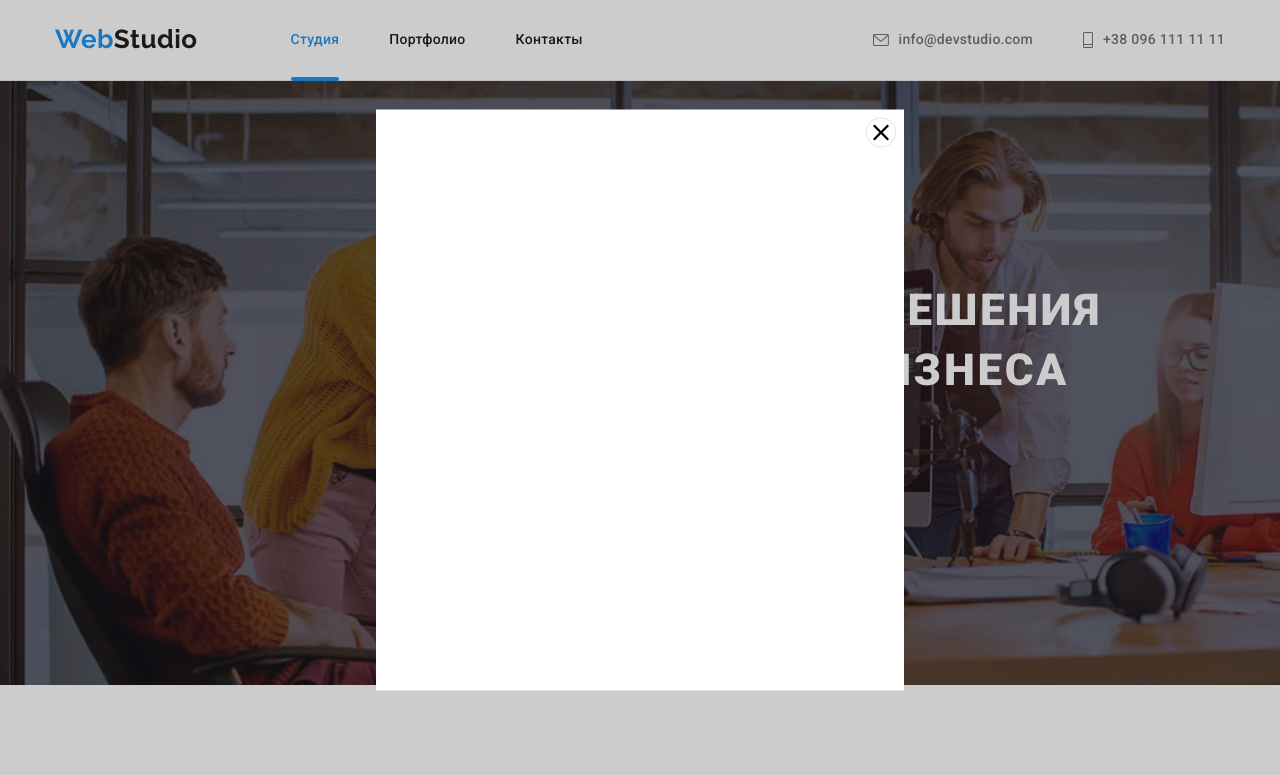
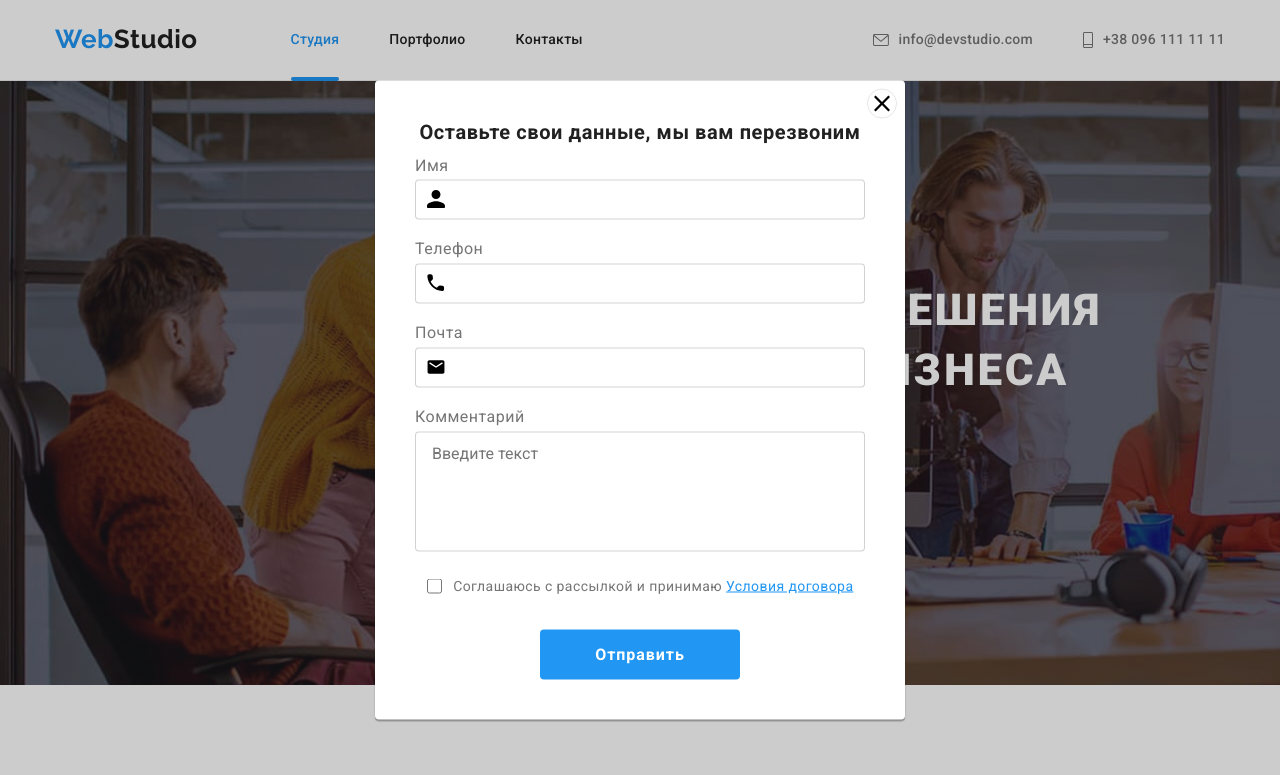
Before and after one commit to moroz01/goit-markup-hw-06, a plain HTML site: page index.html in a window 1280 px wide. Both pictures are taken after a click on the button "Заказать услугу". Shown: the top 775 px of the page. Drawn offline with nearby package versions, Linux system fonts and the light colour scheme.

Commit message:
Добавляет формы и инпуты

```diff
--- a/css/style.css
+++ b/css/style.css
@@ -31,6 +31,11 @@ html {
   --footer-link-color: rgba(255, 255, 255, 0.1);
   --timing-function: cubic-bezier(0.4, 0, 0.2, 1);
   --backdrop-background: rgba(0, 0, 0, 0.2);
+  --field-border: rgba(33, 33, 33, 0.2);
+  --border-footer-color: rgba(255, 255, 255, 0.3);
+  --group-title-color: rgba(33, 33, 33, 1);
+  --modal-submit-color: rgba(24, 140, 232, 1);
+  --modal-border-color: rgba(33, 150, 243, 1);
 }
 
 /* body */
@@ -275,8 +280,8 @@ img {
   transition: background-color 250ms var(--timing-function), color 250ms var(--timing-function);
 }
 
-.button-primary:hover,
-.button-primary:focus {
+.button-primary.order:hover,
+.button-primary.order:focus {
   color: var(--accent-color);
   background-color: var(--primary-white-color);
 }
@@ -541,6 +546,7 @@ img {
 /* Joinus */
 .joinus {
   margin-left: 70px;
+  display: block;
 }
 
 .joinus-p {
@@ -548,6 +554,8 @@ img {
   font-weight: 700;
   color: var(--primary-white-color);
   line-height: 1.14;
+  text-transform: uppercase;
+  margin-bottom: 20px;
 }
 
 /* Footer Social */
@@ -584,6 +592,41 @@ img {
   background-color: var(--accent-color);
 }
 
+.email-footer {
+  display: flex;
+  border: none;
+}
+
+.email-footer input {
+  min-width: 358px;
+  padding-top: 15px;
+  padding-bottom: 15px;
+  padding-left: 16px;
+
+  background-color: var(--secondary-bg-color);
+  color: var(--border-footer-color);
+  border: 1px solid var(--border-footer-color);
+  border-radius: 4px;
+  margin-right: 12px;
+}
+
+.tosign-icon {
+  margin-left: 10px;
+}
+
+.button-primary.tosign {
+  border: 0;
+  display: flex;
+  align-items: center;
+  justify-content: center;
+}
+
+.button-primary.tosign:hover,
+.button-primary.tosign:focus {
+  color: var(--primary-white-color);
+  background-color: var(--modal-submit-color);
+}
+
 /* Модальное окно */
 .backdrop {
   position: fixed;
@@ -613,8 +656,10 @@ img {
 
   min-width: 528px;
   min-height: 581px;
+  background-color: var(--primary-white-color);
+  box-shadow: var(--card-shadow);
+  border-radius: 4px;
 
-  background-color: var(--primary-white-color);
   transform: translate(-50%, -50%) scale(1);
   transition: transform 250ms var(--timing-function);
 }
@@ -628,10 +673,137 @@ img {
   display: flex;
   align-items: center;
 
-  background: white;
+  background-color: transparent;
   border: 1px solid rgba(0, 0, 0, 0.1);
   border-radius: 50%;
   cursor: pointer;
+  transition: 250ms var(--timing-function);
+}
+
+.modal-close:hover,
+.modal-close:focus {
+  fill: var(--modal-border-color);
+  outline: none;
+}
+
+.group-form {
+  width: 450px;
+  margin: 40px;
+  /* display: flex;
+  flex-direction: column; */
+}
+
+.form-field {
+  /* outline: 1px solid teal; */
+  margin-bottom: 20px;
+  display: flex;
+  flex-direction: column;
+  position: relative;
+}
+
+.group-title {
+  text-align: center;
+  margin-top: 0;
+  margin-bottom: 12px;
+
+  font-family: Roboto;
+  color: var(--group-title-color);
+  font-weight: 700;
+  font-size: 20px;
+  line-height: 1, 15;
+  letter-spacing: 0.03em;
+}
+
+.form-field input {
+  margin: 0;
+  padding-left: 42px;
+  border: 1px solid var(--field-border);
+  height: 40px;
+  border-radius: 4px;
+  transition: border 250ms var(--timing-function);
+}
+
+.form-field-icon {
+  width: 18px;
+  height: 19px;
+  transition: fill 250ms var(--timing-function);
+}
+
+.form-field textarea {
+  border: 1px solid var(--field-border);
+  height: 120px;
+  border-radius: 4px;
+}
+
+.form-field input:focus,
+.form-field textarea:focus {
+  border: 1px solid var(--modal-border-color);
+  outline: none;
+}
+
+.form-field input:focus ~ .form-field-icon {
+  fill: #2196f3;
+}
+
+.form-field label {
+  margin-bottom: 5px;
+}
+
+.form-field-icon {
+  position: absolute;
+  bottom: 11px;
+  left: 12px;
+}
+
+textarea {
+  resize: none;
+}
+
+.comment {
+  padding: 12px 16px;
+}
+
+.form-policy {
+  /* justify-content: center;
+   */
+  display: flex;
+  align-items: center;
+  justify-content: space-evenly;
+
+  margin-bottom: 30px;
+
+  padding-left: auto;
+  padding-right: auto;
+  font-family: Roboto;
+  font-weight: 400;
+  font-size: 14px;
+  line-height: 2;
+  letter-spacing: 0.03em;
+}
+
+.form-policy-link {
+  color: var(--modal-border-color);
+  text-decoration: underline;
+}
+
+.policy-checkbox {
+  width: 15px;
+  height: 15px;
+  border: 2px solid black;
+}
+
+.button-submit {
+  text-align: center;
+}
+
+.button-primary.submit {
+  border: 0;
+}
+
+.button-primary.submit:hover,
+.button-primary.submit:focus {
+  color: var(--primary-white-color);
+  background-color: var(--modal-submit-color);
 }
 
 /* Portfolio */
--- a/index.html
+++ b/index.html
@@ -61,7 +61,7 @@
           ЭФФЕКТИВНЫЕ РЕШЕНИЯ<br />
           ДЛЯ ВАШЕГО БИЗНЕСА
         </h1>
-        <button type="button" class="button-primary" data-modal-open>Заказать услугу</button>
+        <button type="button" class="button-primary order" data-modal-open>Заказать услугу</button>
       </section>
       <!-- feature list -->
       <section class="section">
@@ -387,15 +387,79 @@
             </li>
           </ul>
         </div>
+        <div class="joinus">
+          <p class="joinus-p">Подпишитесь на рассылку</p>
+
+
+        <form action="" class="email-footer">
+          <Input type="email" name="mail" placeholder="E-mail" ></Input>
+
+          <button type="submit" class="button-primary tosign">Подписаться
+            <svg class="tosign-icon" width="24" height="24">
+                      <use href="./images/icons.svg#telegram"></use>
+                    </svg>
+          </button>
+          </form>
+
+        </div>
       </div>
     </footer>
+
     <div class="backdrop is-hidden" data-modal>
       <div class="modal">
         <button class="modal-close" type="button" data-modal-close>
           <svg class="modal-icon" width="18" height="18">
-            <use href="./images/close1.svg#close"></use>
+            <use class="exit" href="./images/icons.svg#close"></use>
           </svg>
         </button>
+
+        <form class="js-speaker-form group-form">
+          <div role="group" class="group">
+          <h2 class="group-title">Оставьте свои данные, мы вам перезвоним</h2>
+
+          <div class="form-field">
+          <label for="name" class="form-label">Имя</label>
+          <input type="text" name="name" id="name" />
+           <svg class="form-field-icon" >
+            <use class="" href="./images/icons.svg#name"></use>
+          </svg>
+          </div>
+
+          <div class="form-field">
+          <label for="tel" class="form-label">Телефон</label>
+          <input type="tel" name="tel" id="tel" autocomplete="off" />
+           <svg class="form-field-icon" >
+            <use class="" href="./images/icons.svg#phone"></use>
+          </svg>
+          </div>
+
+          <div class="form-field">
+          <label for="mail" class="form-label">Почта</label>
+          <input type="email" name="mail" id="mail" />
+          <svg class="form-field-icon" >
+            <use class="" href="./images/icons.svg#mail"></use>
+          </svg>
+          </div>
+        </div>
+
+          <div class="form-field">
+          <label for="comment">Комментарий</label>
+          <textarea class="comment" name="comment" id="comment" placeholder="Введите текст"></textarea>
+          </div>
+
+          <div class="form-policy">
+          <input type="checkbox" class="policy-checkbox" name="policy" id="policy" />
+          <label for="policy">Соглашаюсь с рассылкой и принимаю <a href="#" class="form-policy-link">Условия договора</a> </label>
+          </div>
+
+          <div class="button-submit">
+          <button type="submit" class="button-primary submit">Отправить</button>
+          </div>
+
+
+
+
+        </form>
       </div>
     </div>
     <script src="./js/modal.js"></script>
```
Also changed, not shown: images/icons.svg (added).
